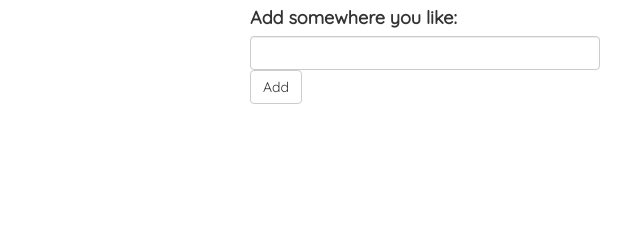
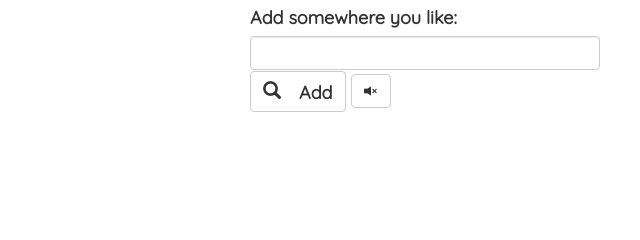
Before and after one commit to TGHeadle1371/giphyAPI, a plain HTML site: page index.html in a window 1280 px wide. Shown: the part 227-467 px from the top of the page, 595-1235 px from the left. Drawn offline with nearby package versions, Linux system fonts and the light colour scheme.

Commit message:
Pause button added

```diff
--- a/assets/css/styles.css
+++ b/assets/css/styles.css
@@ -15,6 +15,9 @@
 /* add padding to show full gif */
 body {
     padding-bottom:60px;
+}
+#add {
+    font-size: 18px;
 }
 /* Padding to space terms */
 #addTerm {
--- a/assets/javascript/giphyAPI.js
+++ b/assets/javascript/giphyAPI.js
@@ -145,6 +145,9 @@ $(document).ready(function () {
                     audio.volume = 0.4;
                     audio.play();
 
+                    $("#mute").on("click", function (event) {
+                        audio.pause();
+                    });
 
                     $("#gifs").append(gifDiv);
                 }
--- a/index.html
+++ b/index.html
@@ -28,7 +28,8 @@
         <div id="addTerm" class="col-md-4 pull-right form-group fixed">
             <label>Add somewhere you like:</label>
             <input type="text" id="term-input" class="form-control">
-            <button type="submit" id="add" class="btn btn-default">Add</button>
+            <button type="submit" id="add" class="btn btn-default glyphicon glyphicon-search p-2"> <strong>Add</strong></button>
+            <button class="glyphicon glyphicon-volume-off btn btn-default" id="mute"></button>
             <!-- Audio files -->
             <audio id="audiotag1" src="assets/audio/Corporate Ambient - AShamaluevMusic.mp3" preload="auto"></audio>
             <audio id="audiotag2" src="assets/audio/rollover.mp3" preload="auto"></audio>
```
